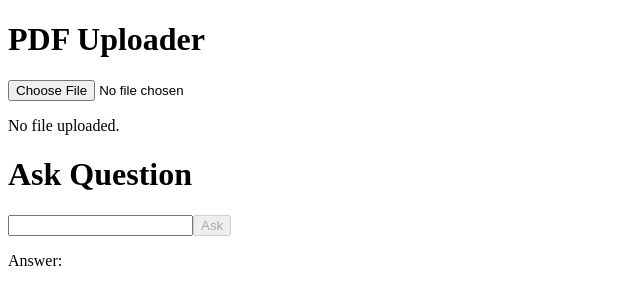
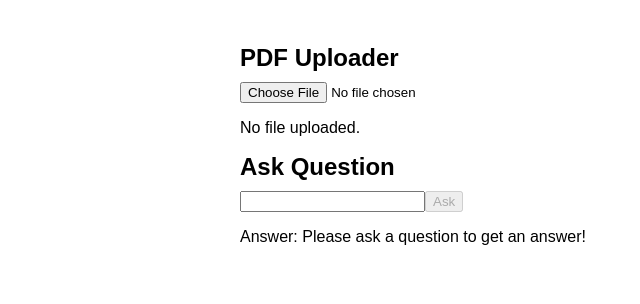
Before and after one commit to vinhngthanh/ChatBot, a React (Create React App) app in the folder client/: page / in a window 1280 px wide. Shown: the top 304 px of the page, without its empty margins (0-640 px from the left). Built offline with nearby package versions, Linux system fonts and the light colour scheme.

Commit message:
FINISH!!!
Now documenting

```diff
--- a/client/src/App.js
+++ b/client/src/App.js
@@ -1,19 +1,32 @@
 import React, { useState } from "react";
 import Ask from "./components/Ask";
 import UploadPDF from "./components/UploadPDF";
+
+const styles = {
+  container: {
+    maxWidth: "800px",
+    margin: "0 auto",
+    padding: "20px",
+    fontFamily: "Arial, sans-serif",
+  },
+  heading: {
+    fontSize: "24px",
+    marginBottom: "10px",
+  },
+};
 
 const App = () => {
   const [fileUploaded, setFileUploaded] = useState(false);
   const [fileUploading, setFileUploading] = useState(false);
 
   return (
-    <div>
-      <h1>PDF Uploader</h1>
+    <div style={styles.container}>
+      <h1 style={styles.heading}>PDF Uploader</h1>
       <UploadPDF
         fileIsUploading={setFileUploading}
         fileIsUploaded={setFileUploaded}
       />
-      <h1>Ask Question</h1>
+      <h1 style={styles.heading}>Ask Question</h1>
       <Ask fileIsUploading={fileUploading} fileIsUploaded={fileUploaded} />
     </div>
   );
--- a/client/src/components/Ask.js
+++ b/client/src/components/Ask.js
@@ -3,7 +3,9 @@ import axios from "axios";
 
 const AskQuestion = ({ fileIsUploading, fileIsUploaded }) => {
   const [question, setQuestion] = useState("");
-  const [answer, setAnswer] = useState("");
+  const [answer, setAnswer] = useState(
+    "Please ask a question to get an answer!"
+  );
   const [isGeneratingQuestion, setIsGeneratingQuestion] = useState(false);
 
   const handleAskQuestion = () => {
@@ -39,7 +41,7 @@ const AskQuestion = ({ fileIsUploading, fileIsUploaded }) => {
       >
         Ask
       </button>
-      <p>Answer: {answer}</p>
+      <p>Answer: {isGeneratingQuestion ? "Loading..." : answer}</p>
     </div>
   );
 };
```
